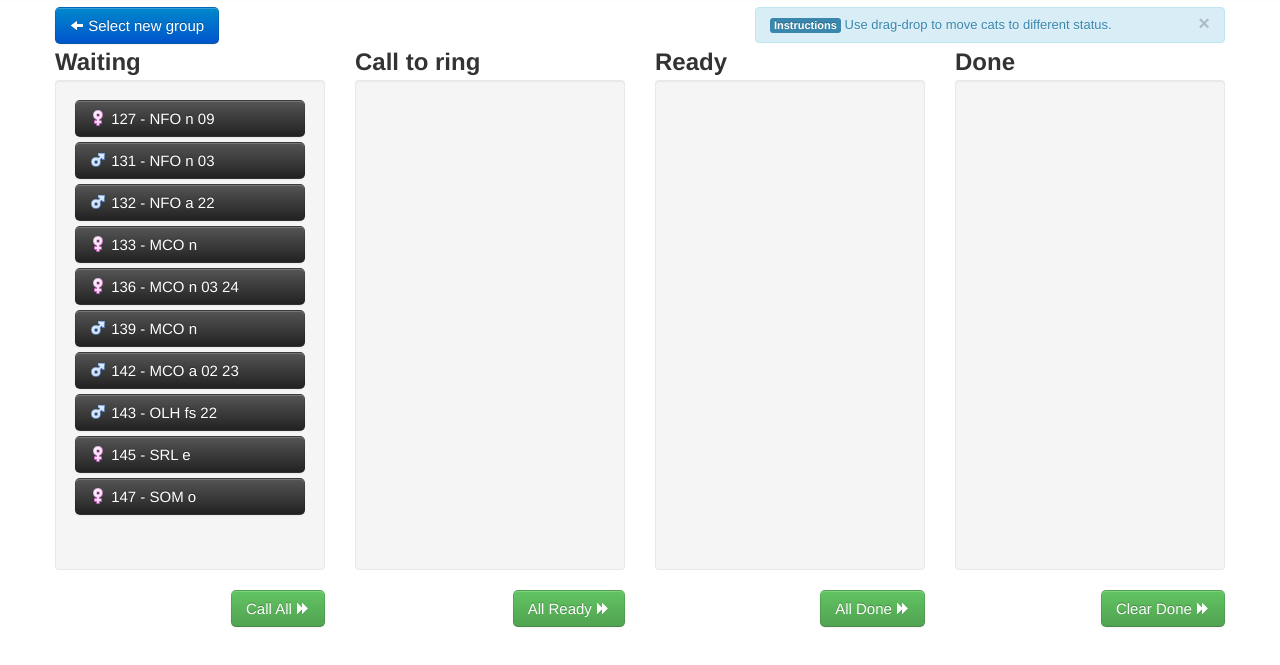
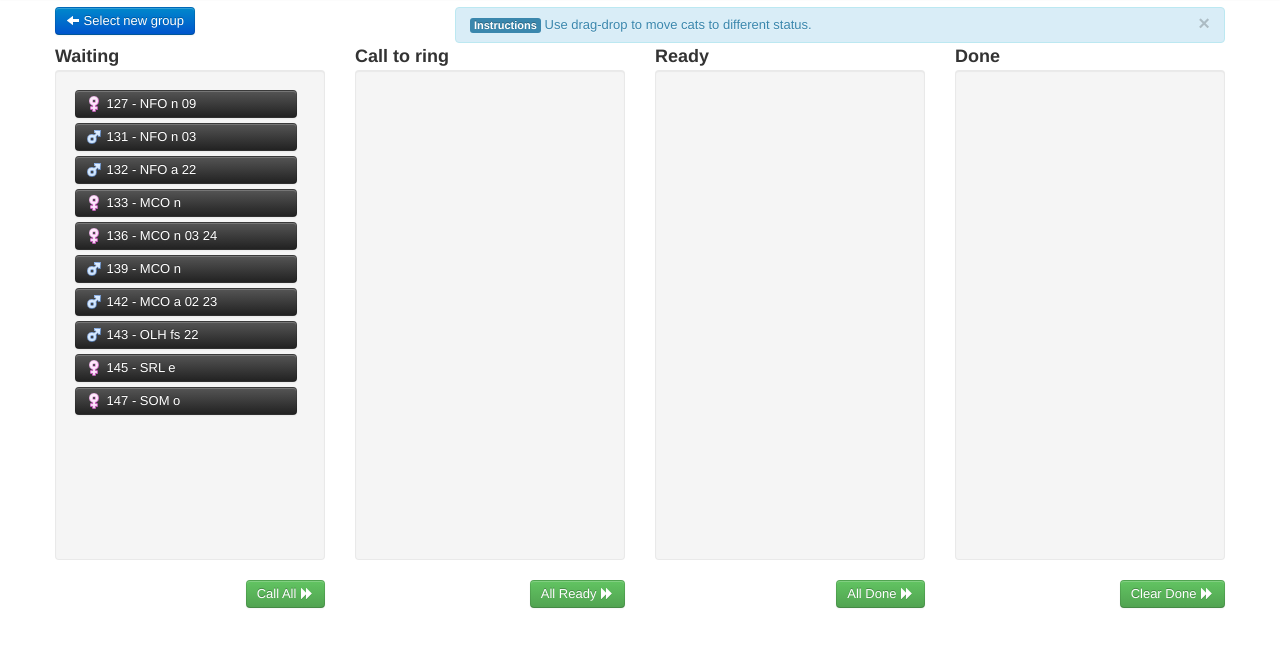
Before and after one commit to JKrag/ringmanager-prototype, a plain HTML site: page judging.html in a window 1280 px wide. Shown: the part 43-708 px from the top of the page. Drawn offline with Linux system fonts and the light colour scheme.

Commit message:
Changed all buttons to be regular size instead of btw-large Moved headers into same row divs as column well's Changed headings from h2 to h3 Changed span for alert-box

```diff
--- a/judging.html
+++ b/judging.html
@@ -75,43 +75,27 @@
     <div class="container">
 
         <div class="row">
-          <div class="span5">
-            <a class="btn btn-large btn-primary" href="groups.html"><i class="icon-white icon-arrow-left"></i> Select new group</a>
+          <div class="span4">
+            <a class="btn btn-primary" href="groups.html"><i class="icon-white icon-arrow-left"></i> Select new group</a>
           </div>
-          <div class="span5 offset2">
-            <div class="alert alert-info">
-                <button class="close" data-dismiss="alert">×</button>
-                <span class="label label-info"> Instructions</span> Use drag-drop to move cats to different status.
-            </div>
+          <div class="span8">
+            <div class="alert alert-info"><button class="close" data-dismiss="alert">×</button><span class="label label-info"> Instructions</span> Use drag-drop to move cats to different status.</div>
           </div>
-        </div>
-        <div class="row">
-            <h2 class="span3">
-                Waiting
-            </h2>
-            <h2 class="span3">
-                Call to ring
-            </h2>
-            <h2 class="span3">
-                Ready
-            </h2>
-            <h2 class="span3">
-                Done
-            </h2>
         </div>
       <div class="row">
         <div class="span3">
+            <h3>Waiting</h3>
            <div id="waitingbox" class="well judgingbox">
-               <div class="btn btn-large btn-inverse cat" id="127"><i class="cus-female"></i> 127 - NFO n 09</div>
-               <div class="btn btn-large btn-inverse cat" id="131"><i class="cus-male"></i> 131 - NFO n 03</div>
-               <div class="btn btn-large btn-inverse cat" id="132"><i class="cus-male"></i> 132 - NFO a 22</div>
-               <div class="btn btn-large btn-inverse cat" id="133"><i class="cus-female"></i> 133 - MCO n</div>
-               <div class="btn btn-large btn-inverse cat" id="136"><i class="cus-female"></i> 136 - MCO n 03 24</div>
-               <div class="btn btn-large btn-inverse cat" id="139"><i class="cus-male"></i> 139 - MCO n</div>
-               <div class="btn btn-large btn-inverse cat" id="142"><i class="cus-male"></i> 142 - MCO a 02 23</div>
-               <div class="btn btn-large btn-inverse cat" id="143"><i class="cus-male"></i> 143 - OLH fs 22</div>
-               <div class="btn btn-large btn-inverse cat" id="145"><i class="cus-female"></i> 145 - SRL e</div>
-               <div class="btn btn-large btn-inverse cat" id="147"><i class="cus-female"></i> 147 - SOM o</div>
+               <div class="btn btn-inverse cat" id="127"><i class="cus-female"></i> 127 - NFO n 09</div>
+               <div class="btn btn-inverse cat" id="131"><i class="cus-male"></i> 131 - NFO n 03</div>
+               <div class="btn btn-inverse cat" id="132"><i class="cus-male"></i> 132 - NFO a 22</div>
+               <div class="btn btn-inverse cat" id="133"><i class="cus-female"></i> 133 - MCO n</div>
+               <div class="btn btn-inverse cat" id="136"><i class="cus-female"></i> 136 - MCO n 03 24</div>
+               <div class="btn btn-inverse cat" id="139"><i class="cus-male"></i> 139 - MCO n</div>
+               <div class="btn btn-inverse cat" id="142"><i class="cus-male"></i> 142 - MCO a 02 23</div>
+               <div class="btn btn-inverse cat" id="143"><i class="cus-male"></i> 143 - OLH fs 22</div>
+               <div class="btn btn-inverse cat" id="145"><i class="cus-female"></i> 145 - SRL e</div>
+               <div class="btn btn-inverse cat" id="147"><i class="cus-female"></i> 147 - SOM o</div>
                <!--div class="btn btn-large btn-inverse cat" id="148"><i class="cus-male"></i> 148</div>
                <div class="btn btn-large btn-inverse cat" id="149"><i class="cus-male"></i> 149</div>
                <div class="btn btn-large btn-inverse cat" id="152"><i class="cus-male"></i> 152</div>
@@ -119,32 +103,35 @@
             </div>
         </div>
         <div class="span3">
+            <h3>Call to ring</h3>
            <div id ="callingbox" class="well judgingbox">
            </div>
         </div>
 
         <div class="span3">
+            <h3>Ready</h3>
             <div id="readybox" class="well judgingbox">
             </div>
         </div>
 
         <div class="span3">
+          <h3>Done</h3>
            <div id="donebox" class="well judgingbox">
             </div>
         </div>
       </div>
         <div class="row">
             <div class="span3">
-                <div id="all2calling" class="btn btn-success btn-large pull-right">Call All <i class="icon-white icon-forward"></i></div><div id="undocall" class="btn btn-warning btn-large pull-right">Undo Call</div>
+                <div id="all2calling" class="btn btn-success pull-right">Call All <i class="icon-white icon-forward"></i></div><div id="undocall" class="btn btn-warning btn-large pull-right">Undo Call</div>
             </div>
             <div class="span3">
-                <div id="all2ready" class="btn btn-success btn-large pull-right">All Ready <i class="icon-white icon-forward"></i></div><div id="undoready" class="btn btn-warning btn-large pull-right">Undo Ready</div>
+                <div id="all2ready" class="btn btn-success pull-right">All Ready <i class="icon-white icon-forward"></i></div><div id="undoready" class="btn btn-warning btn-large pull-right">Undo Ready</div>
             </div>
             <div class="span3">
-                <div id="all2done" class="btn btn-success btn-large pull-right">All Done <i class="icon-white icon-forward"></i></div><div id="undodone" class="btn btn-warning btn-large pull-right">Undo Done</div>
+                <div id="all2done" class="btn btn-success pull-right">All Done <i class="icon-white icon-forward"></i></div><div id="undodone" class="btn btn-warning btn-large pull-right">Undo Done</div>
             </div>
             <div class="span3">
-                <div id="allclear" class="btn btn-success btn-large pull-right">Clear Done <i class="icon-white icon-forward"></i></div><div id="undoclear" class="btn btn-warning btn-large pull-right">Undo Clear</div>
+                <div id="allclear" class="btn btn-success pull-right">Clear Done <i class="icon-white icon-forward"></i></div><div id="undoclear" class="btn btn-warning btn-large pull-right">Undo Clear</div>
             </div>
         </div>
 
```
